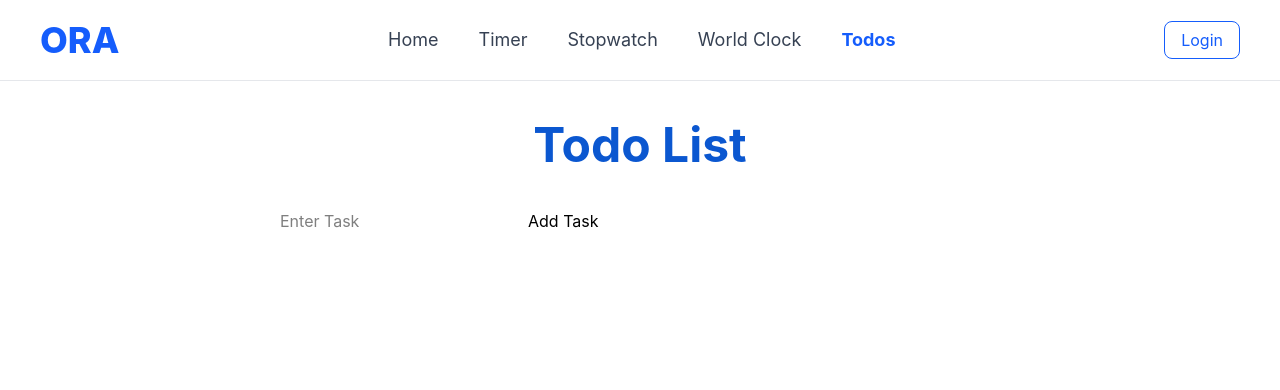
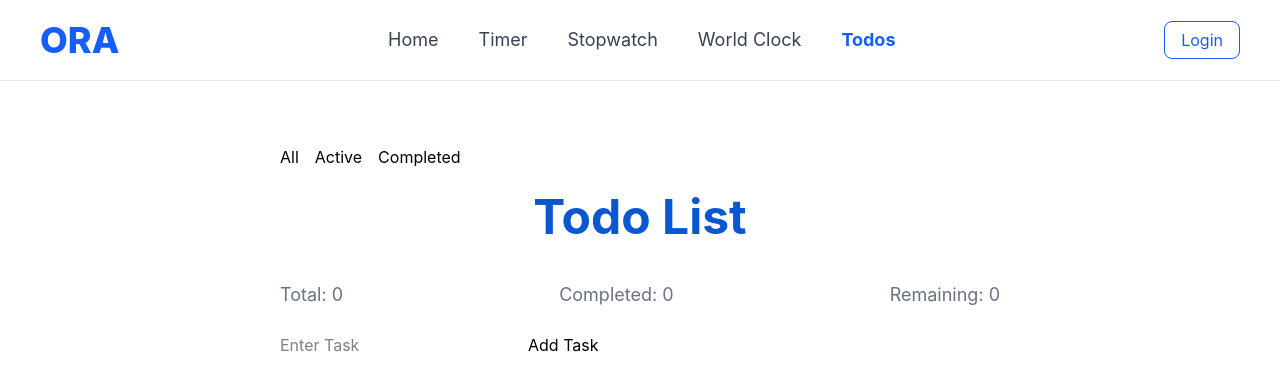
Before and after one commit to gusainyashaswi/Ora, a React (Vite) app: page /todo in a window 1280 px wide. Shown: the top 390 px of the page. Built offline with nearby package versions, Linux system fonts and the light colour scheme.

Commit message:
feat: add filtering functionality to Todo list and enhance TodoInput component

```diff
--- a/src/Pages/Todo/Todo.jsx
+++ b/src/Pages/Todo/Todo.jsx
@@ -7,6 +7,16 @@ function Todo() {
     const savedTodos = localStorage.getItem("todos");
     return savedTodos ? JSON.parse(savedTodos) : [];
     });
+
+    const [filter, setFilter] = useState("all")
+
+    let filteredTodos = todos;
+
+    if (filter === "active") {
+    filteredTodos = todos.filter((todo) => !todo.completed);}
+
+    if (filter === "completed") {
+    filteredTodos = todos.filter((todo) => todo.completed);}
 
     useEffect(()=>{
         localStorage.setItem("todos", JSON.stringify(todos));
@@ -50,16 +60,39 @@ function Todo() {
         );
     }
 
+    function clearCompleted() {
+    setTodos((prev) =>
+    prev.filter((todo) => !todo.completed));}
+
+    const completedCount = todos.filter(todo => todo.completed).length;
+    const remainingCount = todos.length - completedCount;
+
     return (
         <div className="max-w-3xl mx-auto py-10 px-6">
+
+            <div className="flex gap-4 my-6">
+                <button onClick={() => setFilter("all")}>All</button>
+                <button onClick={() => setFilter("active")}>Active</button>
+                <button onClick={() => setFilter("completed")}>Completed</button>
+            </div>
+
             <h1 className="text-5xl font-bold text-center text-[#0b57d0] mb-10">
                 Todo List
             </h1>
 
+            <div className="flex justify-between text-gray-500 text-lg mb-6">
+                <p>Total: {todos.length}</p>
+                <p>Completed: {completedCount}</p>
+                <p>Remaining: {remainingCount}</p>
+            </div>
+
             <TodoInput addTask={addTask} />
 
+            {completedCount > 0 && (
+            <button onClick={clearCompleted} className="rounded-lg border border-red-500 px-4 py-2 text-red-500 hover:bg-red-500 hover:text-white transition-all ml-80">Clear Completed</button>)}
+
             <div className="mt-8 flex flex-col gap-4">
-        {todos.map((todo) => (
+                {filteredTodos.map((todo) => (
                 <TodoItem
                     key={todo.id}
                     todo={todo}
--- a/src/components/Todo/TodoInput/TodoInput.jsx
+++ b/src/components/Todo/TodoInput/TodoInput.jsx
@@ -13,7 +13,9 @@ function TodoInput({addTask}) {
 
   return (
     <>
-        <input type="text" value={input} placeholder='Enter Task' onChange={(e)=>setInput(e.target.value)}/>
+        <input type="text" value={input} placeholder="Enter Task" onChange={(e) => setInput(e.target.value)} onKeyDown={(e) => {
+            if (e.key === "Enter") {clickHandler();}}}/>
+
         <button onClick={clickHandler}>Add Task</button>
     </>
   )
```
Lines whose indentation alone changed are shown as unchanged.
